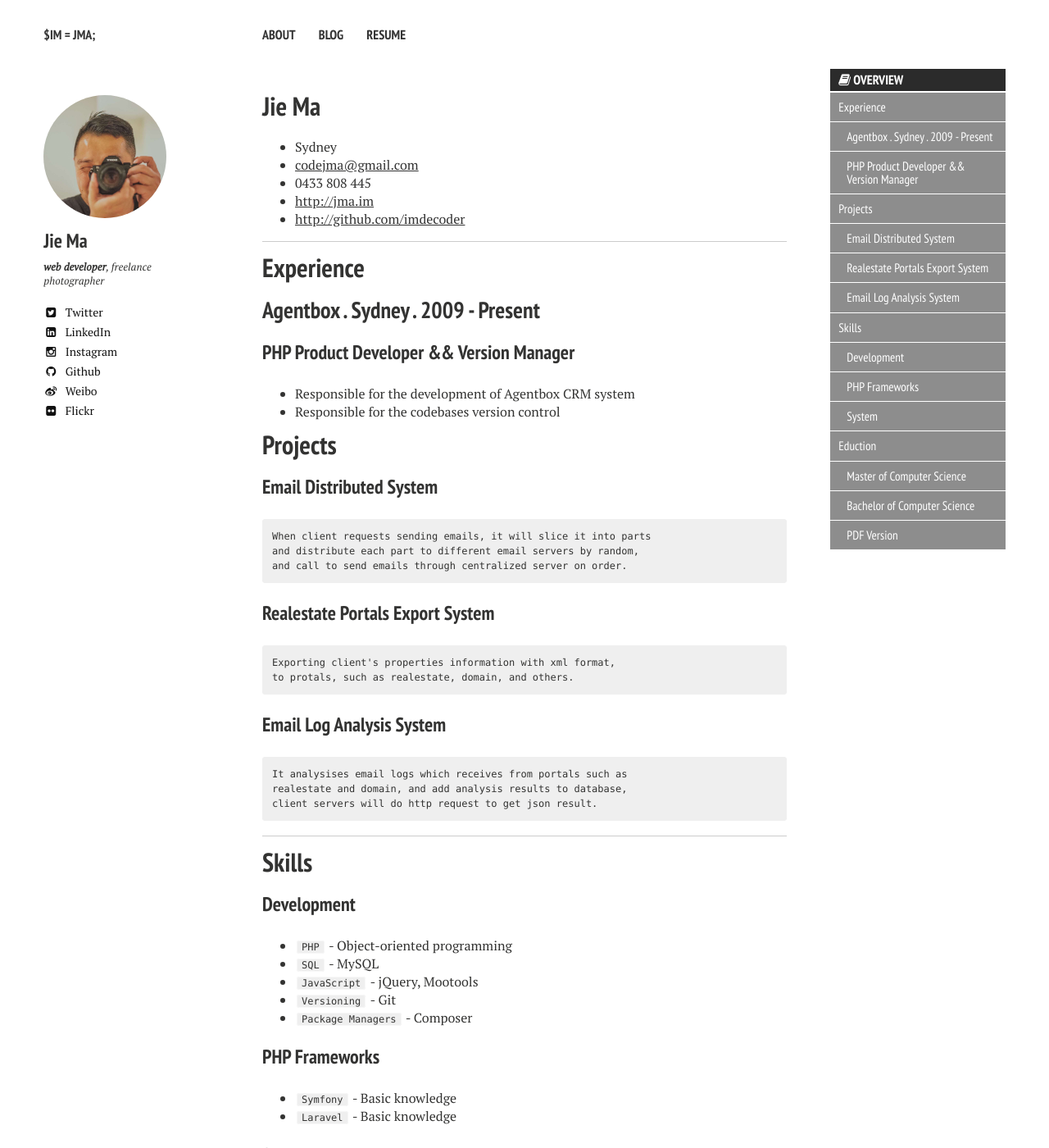
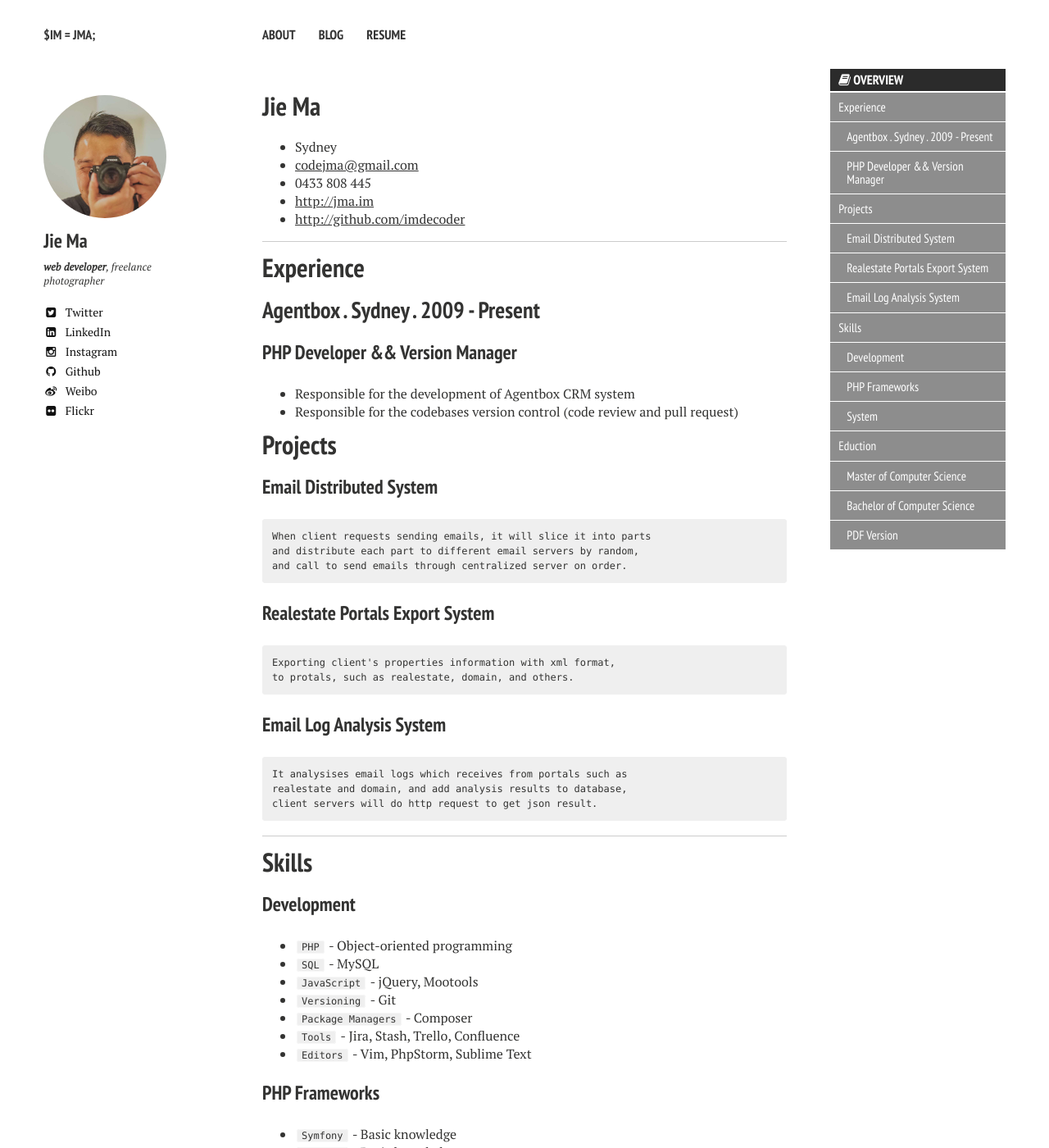
Before and after one commit to imdecoder/imdecoder.github.io, a Jekyll site: the page built from resume.md, in a window 1280 px wide and 1400 px high. Shown: the whole window at 82% size. Built offline with Jekyll 4.4.1, drawn with Linux system fonts in a browser that asks for light colours; nearby versions of some CDN libraries.

Commit message:
update resume

```diff
--- a/resume.md
+++ b/resume.md
@@ -19,10 +19,10 @@ comment: false
 
 ## Agentbox . Sydney . 2009 - Present
 
-### PHP Product Developer && Version Manager
+### PHP Developer && Version Manager
 
 - Responsible for the development of Agentbox CRM system
-- Responsible for the codebases version control
+- Responsible for the codebases version control (code review and pull request)
 
 # Projects
 
@@ -54,6 +54,8 @@ comment: false
 - `JavaScript` - jQuery, Mootools
 - `Versioning` - Git
 - `Package Managers` - Composer
+- `Tools` - Jira, Stash, Trello, Confluence
+- `Editors` - Vim, PhpStorm, Sublime Text
 
 ### PHP Frameworks
 
```
Also changed, not shown: skill/index.md (+2 -0 lines).
